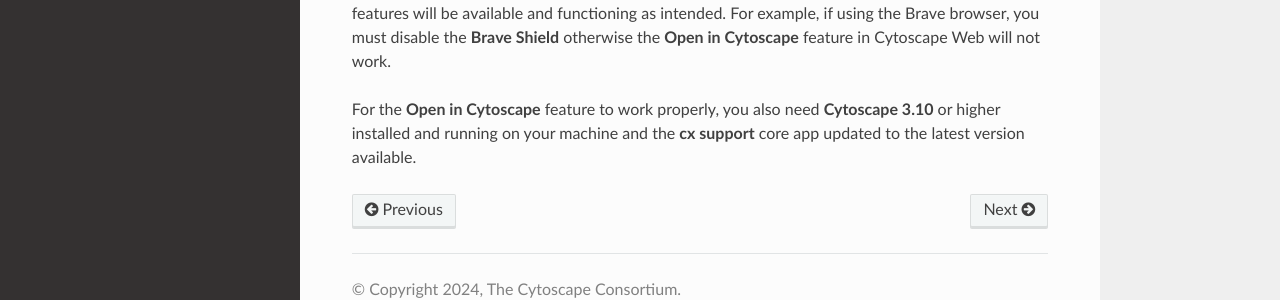
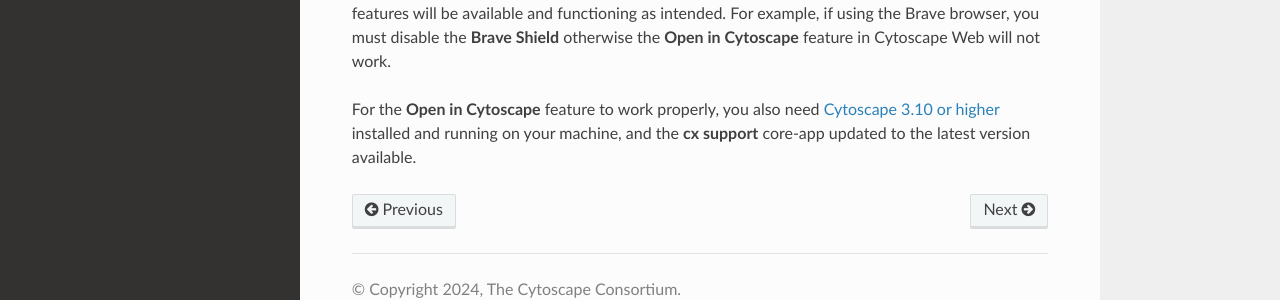
Before and after one commit to cytoscape/web-cytoscape-manual, a Sphinx documentation site: the page built from docs/Introduction.md, in a window 1280 px wide and 1317 px high. Shown: the part 958-1258 px from the top of the window. Built offline with Sphinx 7.4.7 and the Read the Docs theme 3.1.0, drawn with Linux system fonts in a browser that asks for light colours; part of the change alters nothing that is shown.

```diff
--- a/docs/Introduction.md
+++ b/docs/Introduction.md
@@ -24,4 +24,4 @@ We recommend that you always update your preferred web browser to the latest ver
 
 While we don't discourage the use of alternative web browsers, we cannot guarantee that all features will be available and functioning as intended. For example, if using the Brave browser, you must disable the **Brave Shield** otherwise the **Open in Cytoscape** feature in Cytoscape Web will not work.
 
-For the **Open in Cytoscape** feature to work properly, you also need **Cytoscape 3.10** or higher installed and running on your machine and the **cx support** core app updated to the latest version available.
+For the **Open in Cytoscape** feature to work properly, you also need [Cytoscape 3.10 or higher](https://cytoscape.org/download.html) installed and running on your machine, and the **cx support** core-app updated to the latest version available.
```
